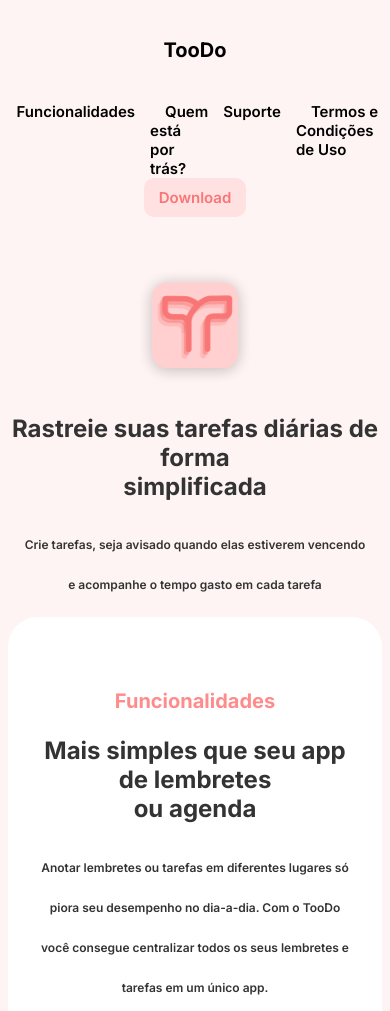
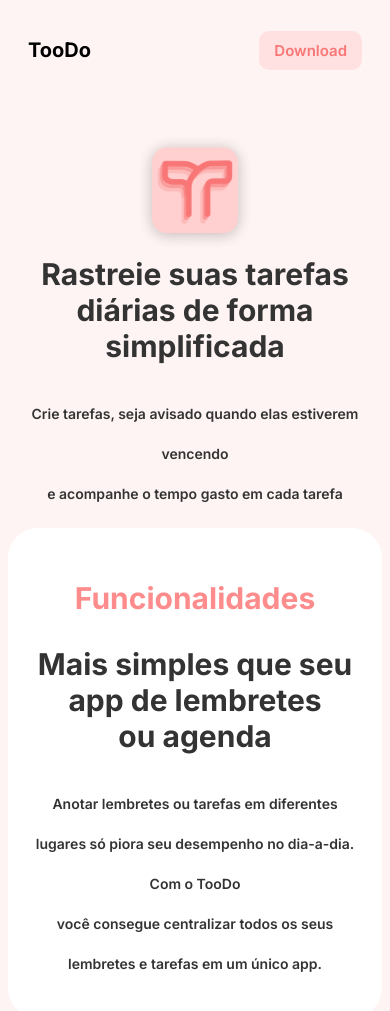
Before and after one commit to AugustoBSimionato/toodo-website, a plain HTML site: page index.html in a window 390 px wide. Shown: the top 1011 px of the page. Drawn offline with Linux system fonts and the light colour scheme.

Commit message:
feat: adding responsiveness

```diff
--- a/index.html
+++ b/index.html
@@ -14,21 +14,20 @@
 
 <body>
     <header>
-        <a href="#" class="header-title"><p>TooDo</p></a>
+        <a href="#banner" class="header-title"><p>TooDo</p></a>
 
         <nav>
             <ul>
-                <li><a href="/features.html">Funcionalidades</a></li>
-                <li><a href="/whobehind.html">Quem está por trás?</a></li>
-                <li><a href="">Suporte</a></li>
-                <li><a href="">Termos e Condições de Uso</a></li>
+                <li><a href="#features" class="header-link">Funcionalidades</a></li>
+                <li><a href="#creator" class="header-link">Quem está por trás?</a></li>
+                <li><a href="https://augustobsimionato.github.io/toodo-terms/">Termos e Condições de Uso</a></li>
             </ul>
         </nav>
 
         <a href="" class="header-download">Download</a>
     </header>
 
-    <section class="banner">
+    <section id="banner" class="banner">
         <div class="banner-content">
             <img src="assets/toodo-icon-web.png" class="toodo-logo" alt="toodo-logo">
             <h3>Rastreie suas tarefas diárias de forma <br>simplificada</h3>
@@ -36,7 +35,7 @@
         </div>
     </section>
 
-    <section class="features">
+    <section id="features" class="features">
         <div class="banner-content">
             <p class="little-title">Funcionalidades</p>
             <h3>Mais simples que seu app de lembretes<br> ou agenda</h3>
@@ -48,10 +47,10 @@
         </div>
     </section>
 
-    <section class="creator">
+    <section id="creator" class="creator">
         <div class="creator-content">
             <p class="little-title">Quem está por trás?</p>
-            <h3 class="title">Um app que você pode confiar<h3>
+            <h3 class="title">Um app que você pode confiar</h3>
             <p class="subtitle">TooDo faz parte do conjunto de apps desenvolvidos por uma pessoa de verdade<br> que quer ajudar pessoas como você a melhorar seu dia-a-dia.</p>
             <img class="creator-photo" src="assets/creator.png" alt="creator">
             <p class="subtitle">Augusto Simionato</p>
@@ -61,7 +60,7 @@
 
     <section class="final-section">
         <div class="final-content">
-            <h3 class="title">Bora?!<h3>
+            <h3 class="title2">Bora?!</h3>
             <p class="subtitle">Comece agora a organizar melhor a sua vida!</p>
             <a href=""><img src="assets/app-store-button.svg" alt=""></a>
             <p class="copy-text">&copy 2024 | Feito por <a href="https://bento.me/gutobaroni">@gutobaroni</a></p>
--- a/styles.css
+++ b/styles.css
@@ -110,6 +110,16 @@
     color: #333333;
 }
 
+.title2 {
+    font-weight: 700;
+    font-size: 50px;
+    margin-bottom: 0%;
+
+    display: flex;
+    justify-content: center;
+    color: #333333;
+}
+
 .subtitle {
     font-weight: 600;
     font-size: 18px;
@@ -180,6 +190,7 @@
     font-size: 16px;
     font-weight: 500;
     color: #333333;
+    padding-top: 2rem;
 }
 
 .copy-text a {
@@ -188,15 +199,52 @@
     font-weight: 600;
 }
 
-/* Additional styles for responsiveness */
-@media screen and (max-width: 768px) {
+/* Styles for responsiveness */
+
+@media screen and (max-width: 480px) {
+    .header-title {
+        font-size: 20px;
+    }
+
+    nav ul li a {
+        margin: 0 5px;
+        padding: 8px 10px;
+    }
+
+    .banner-content h3,
+    .features .little-title {
+        font-size: 24px;
+    }
+
+    .subtitle,
+    .features .subtitle {
+        font-size: 12px;
+    }
+
+    .features,
+    .creator,
+    .final-section {
+        padding: 20px;
+    }
+
+    .features-img {
+        display: none;
+    }
+
+    .creator-photo {
+        width: 150px;
+        height: 140px;
+    }
+}
+
+@media screen and (max-width: 932px) {
     header {
-        flex-direction: column;
-        align-items: center;
+        flex-direction: row;
     }
 
     nav {
         margin-top: 20px;
+        display: none;
     }
 
     .banner {
@@ -208,12 +256,15 @@
         height: 120px;
     }
 
-    .banner-content h3 {
+    .banner-content h3,
+    .features .little-title {
         font-size: 30px;
         line-height: 1.2;
+        margin-top: 0px;
     }
 
-    .subtitle {
+    .subtitle,
+    .features .subtitle {
         font-size: 14px;
     }
 
@@ -235,37 +286,3 @@
         height: 170px;
     }
 }
-
-@media screen and (max-width: 480px) {
-    .header-title {
-        font-size: 20px;
-    }
-
-    nav ul li a {
-        margin: 0 5px;
-        padding: 8px 10px;
-    }
-
-    .banner-content h3 {
-        font-size: 24px;
-    }
-
-    .subtitle {
-        font-size: 12px;
-    }
-
-    .features,
-    .creator,
-    .final-section {
-        padding: 20px;
-    }
-
-    .features-img {
-        display: none;
-    }
-
-    .creator-photo {
-        width: 150px;
-        height: 140px;
-    }
-}
```
Also changed, not shown: features.html (deleted, +0 -11 lines).
